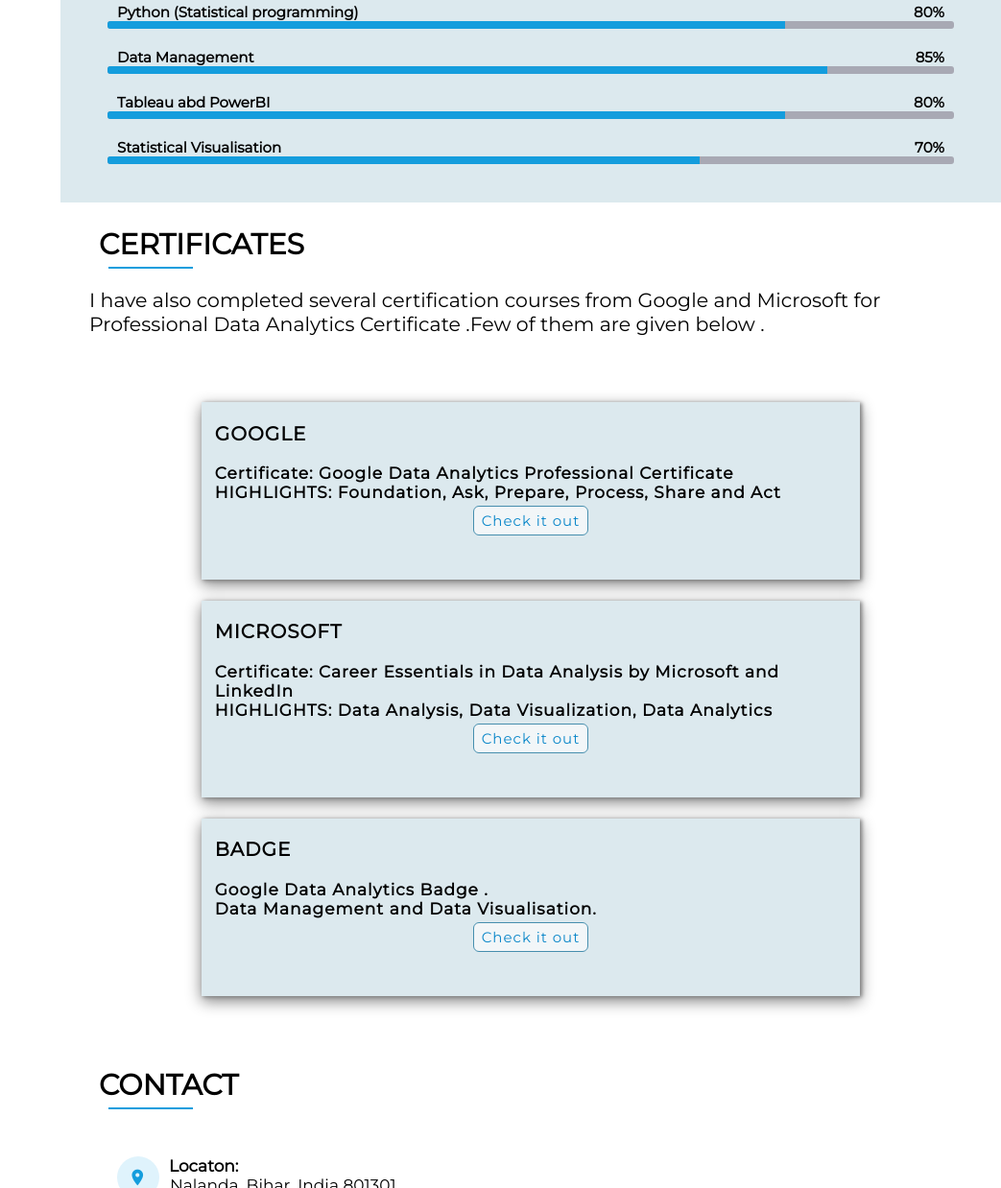
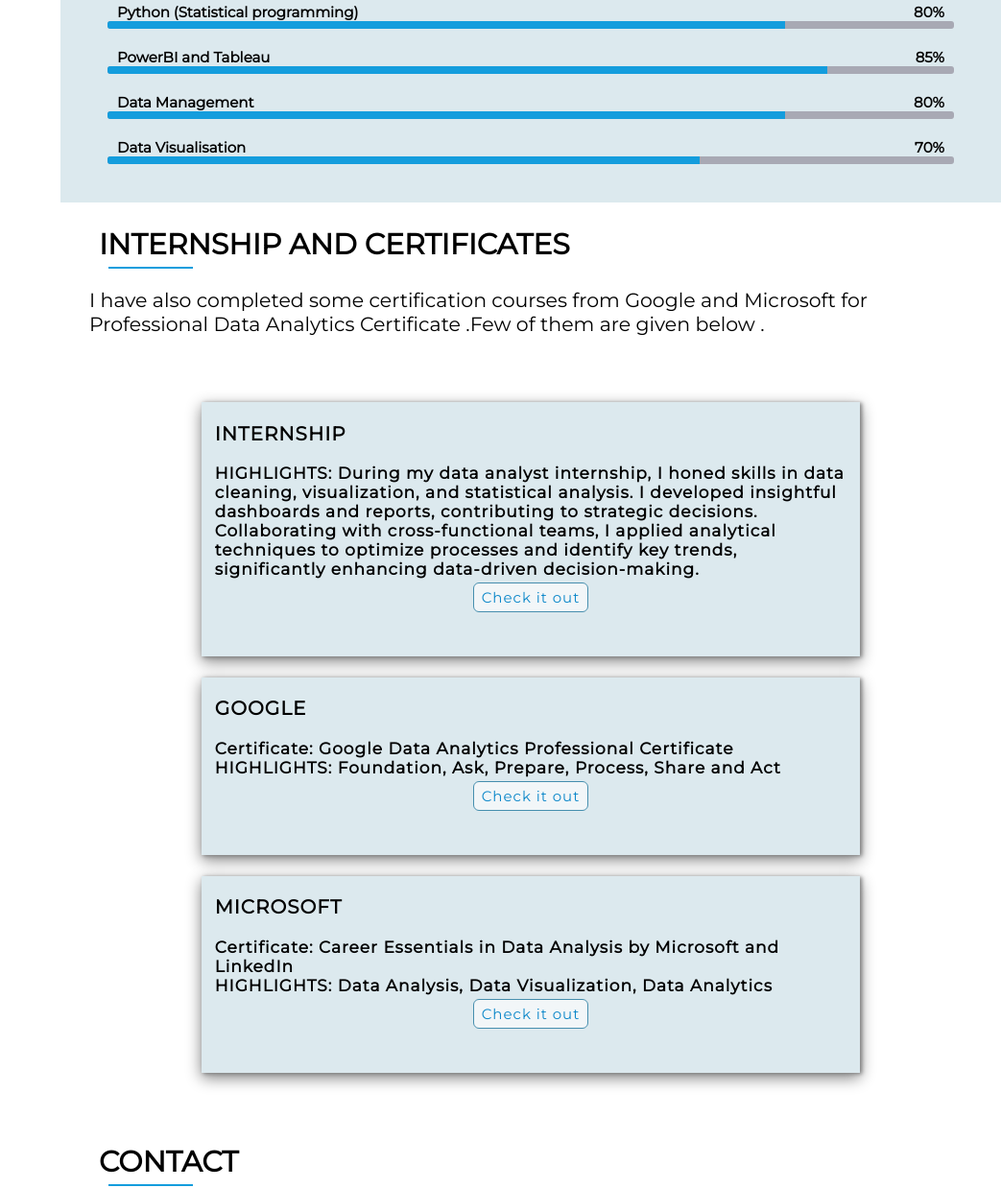
Before and after one commit to amanraj269/myportfolio, a plain HTML site: page index.html in a window 1280 px wide. Shown: the part 2152-3390 px from the top of the page at 96% size, without its empty margins (237-1280 px from the left). Drawn offline with Linux system fonts and the light colour scheme.

Commit message:
Update index.html

```diff
--- a/index.html
+++ b/index.html
@@ -97,7 +97,8 @@
                 <div class="info">
                     <h3>Introduction</h3><span class="head-bar"></span>
                     <br>
-                    <p>My journey in the realm of data analytics has equipped me with the skills.I am proficient in using tools such as Python, R, SQL, and have hands-on experience with data visualization tools like Tableau and Power BI. My analytical mindset and problem-solving abilities allow me to derive actionable recommendations that drive informed decision-making.</p>
+                    <p>Welcome to my portfolio! Results-driven data analyst with expertise in statistical analysis, data visualization, and advanced analytics. Proficient in Python, SQL, and Tableau, I excel at transforming complex data into actionable insights and driving strategic decisions.
+                        Thank you for visiting, and I look forward to connecting with you!</p>
                     <p>I am self-driven, quick learner and a curious person below are some basic information about me. </p>
                     <div class="fundamental">
                         <div class="classic">
@@ -105,7 +106,7 @@
                                 <li><i class="material-icons"></i> <strong>Birthday:</strong> 27 April 1999</li>
 
                                 <li><i class="material-icons"></i> <strong> City:</strong> Nalanda, Bihar</li>
-                                <li><i class="material-icons"></i> <strong>Web:</strong> techamaze.store</li>
+                                <li><i class="material-icons"></i> <strong>Web:</strong>https://amanraj269.github.io/myportfolio/</li>
                                 <li><i class="material-icons"></i> <strong>Hobby:</strong> Programming, Sketching, Reading. </li>
                                 <li><i class="material-icons"></i> <strong>Education:</strong> B.Tech in Mechanical Engineering </li>
                             </ul>
@@ -140,13 +141,13 @@
                         <strong>Python (Statistical programming)</strong> <span class="value">80%</span> <span class="bar"> <span class="html"></span></span>
                     </li>
                     <li>
-                        <strong>Data Management</strong> <span class="value">85%</span><span class="bar"> <span class="java"></span></span>
+                        <strong>PowerBI and Tableau</strong> <span class="value">85%</span><span class="bar"> <span class="java"></span></span>
                     </li>
                     <li>
-                        <strong>Tableau abd PowerBI</strong> <span class="value">80%</span><span class="bar"> <span class="html"></span></span>
+                        <strong>Data Management</strong> <span class="value">80%</span><span class="bar"> <span class="html"></span></span>
                     </li>
                     <li>
-                        <strong>Statistical Visualisation</strong> <span class="value">70%</span> <span class="bar"> <span class="css"></span></span>
+                        <strong>Data Visualisation</strong> <span class="value">70%</span> <span class="bar"> <span class="css"></span></span>
                     </li>
                 </div>
 
@@ -156,10 +157,23 @@
         <!--end skill section-->
         <!--project-->
         <section id="project">
-            <h3>Certificates</h3><span class="head-bar"></span>
-            <p>I have also completed several certification courses from Google and Microsoft for Professional Data Analytics Certificate .Few of them are given below . </p>
+            <h3>Internship and Certificates</h3><span class="head-bar"></span>
+            <p>I have also completed some certification courses from Google and Microsoft for Professional Data Analytics Certificate .Few of them are given below . </p>
             <div class="all-project">
                 <div class="first-project">
+                    <div class="content-p">
+                        <h2>INTERNSHIP</h2>
+                        <div class="discript">
+                            <li><span><strg>HIGHLIGHTS:</strong> During my data analyst internship, I honed skills in data cleaning, visualization, and statistical analysis. I developed insightful dashboards and reports, contributing to strategic decisions. Collaborating with cross-functional teams, I applied analytical techniques to optimize processes and identify key trends, significantly enhancing data-driven decision-making.</span> </li>
+                            <div class="link"><a href="./images/Internship.pdf" target="_blank" class="repo">Check it out</a></div>
+                        </div>
+                    </div>
+                    <div class="image-p">
+                        <img src="" alt="">
+                    </div>
+                </div>
+                <br>
+                <div class="second-project">
                     <div class="content-p">
                         <h2>GOOGLE</h2>
                         <div class="discript">
@@ -174,30 +188,15 @@
                     </div>
                 </div>
                 <br>
-                <div class="second-project">
+                <div class="third-project">
                     <div class="content-p">
-                        <h2>Microsoft</h2>
+                        <h2>MICROSOFT</h2>
                         <div class="discript">
                             <li>
                                 <stro>Certificate:</strong> Career Essentials in Data Analysis by
                                     Microsoft and LinkedIn</li>
                             <li><span><strg>HIGHLIGHTS:</strong> Data Analysis, Data Visualization, Data Analytics </span> </li>
                             <div class="link"><a href="./images/Microsoft.pdf" target="_blank" class="repo">Check it out</a></div>
-                        </div>
-                    </div>
-                    <div class="image-p">
-                        <img src="" alt="">
-                    </div>
-                </div>
-                <br>
-                <div class="third-project">
-                    <div class="content-p">
-                        <h2>Badge</h2>
-                        <div class="discript">
-                            <li>Google Data Analytics Badge .</li>
-
-                            <li>Data Management and Data Visualisation.</li>
-                            <div class="link"><a href="./images/Badge.pdf" target="_blank" class="repo">Check it out</a></div>
                         </div>
                     </div>
                     <div class="image-p">
```
